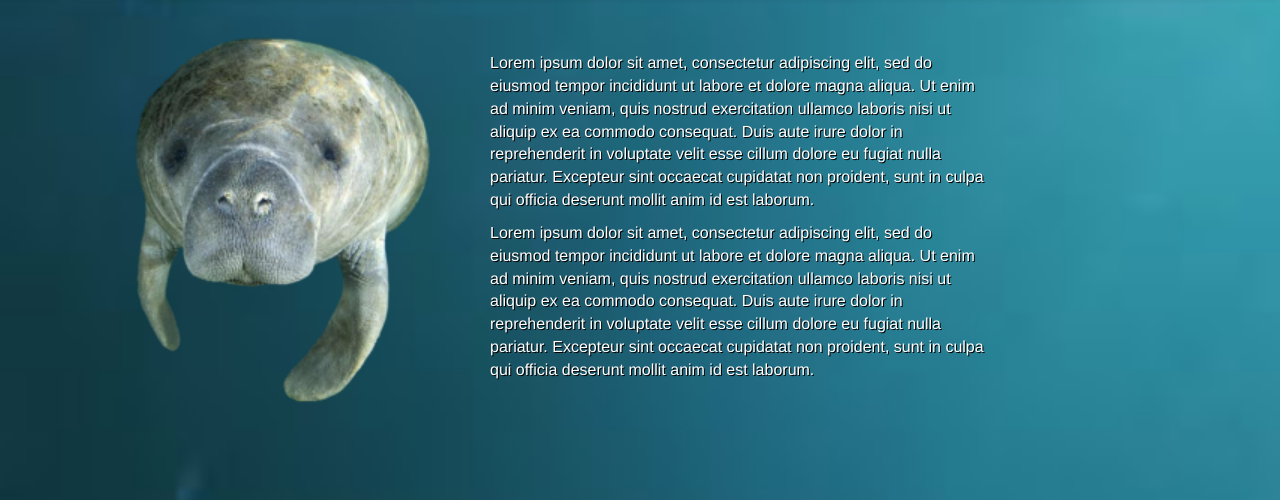
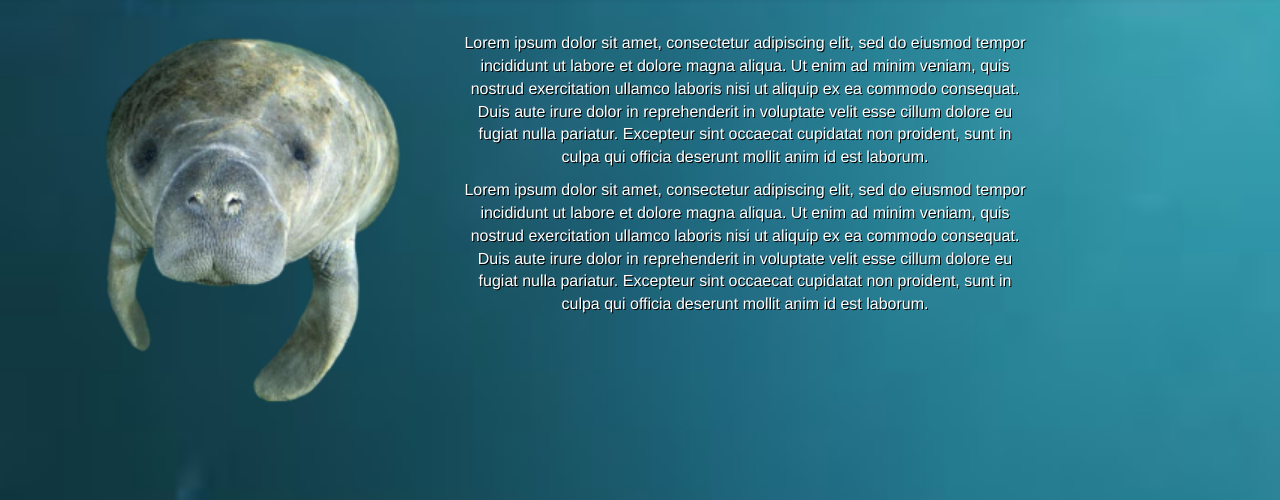
Before and after one commit to carlynsullivan/Manatees-Gone-Wild, a PHP site: page / in a window 1280 px wide. Shown: the part 801-1301 px from the top of the page. Run offline with PHP 8.4, Linux system fonts and the light colour scheme; some libraries are stand-ins or nearby versions.

Commit message:
copied and restored all other container stylings outside of footer container

```diff
--- a/assets/css/style.css
+++ b/assets/css/style.css
@@ -175,7 +175,7 @@
   font-size: 16px;
   color: white;
   text-shadow: 1px 1px #000000;
-  margin-top: 20px;
+  margin-top: 0px;
   margin-bottom: 0px;
 }
 
@@ -265,6 +265,14 @@
   overflow : hidden;
 }
 
+.container {
+  padding: 0px;
+  height: 100px;
+  text-align: center;
+  background-color: transparent;
+  width: 100%;
+}
+
 .navbar-fixed-bottom >
 .container {
   padding: 0px;
```
